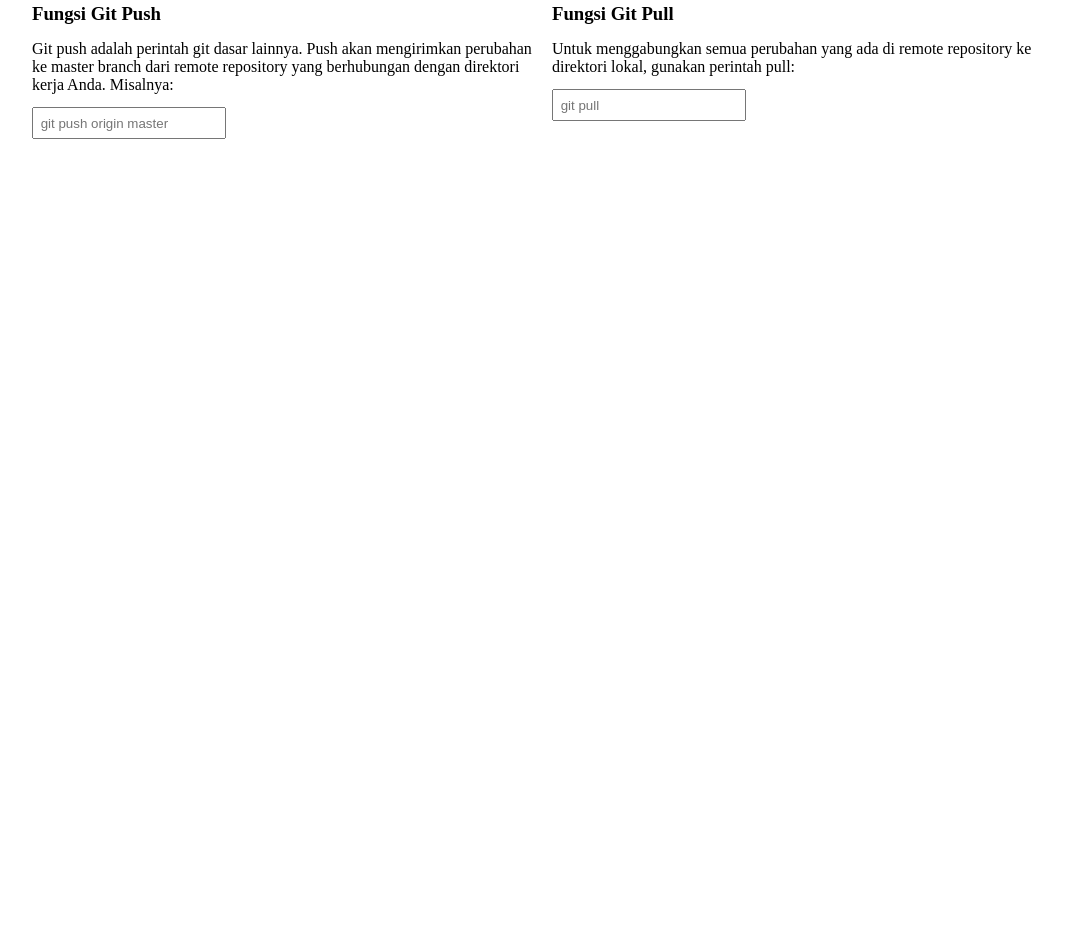
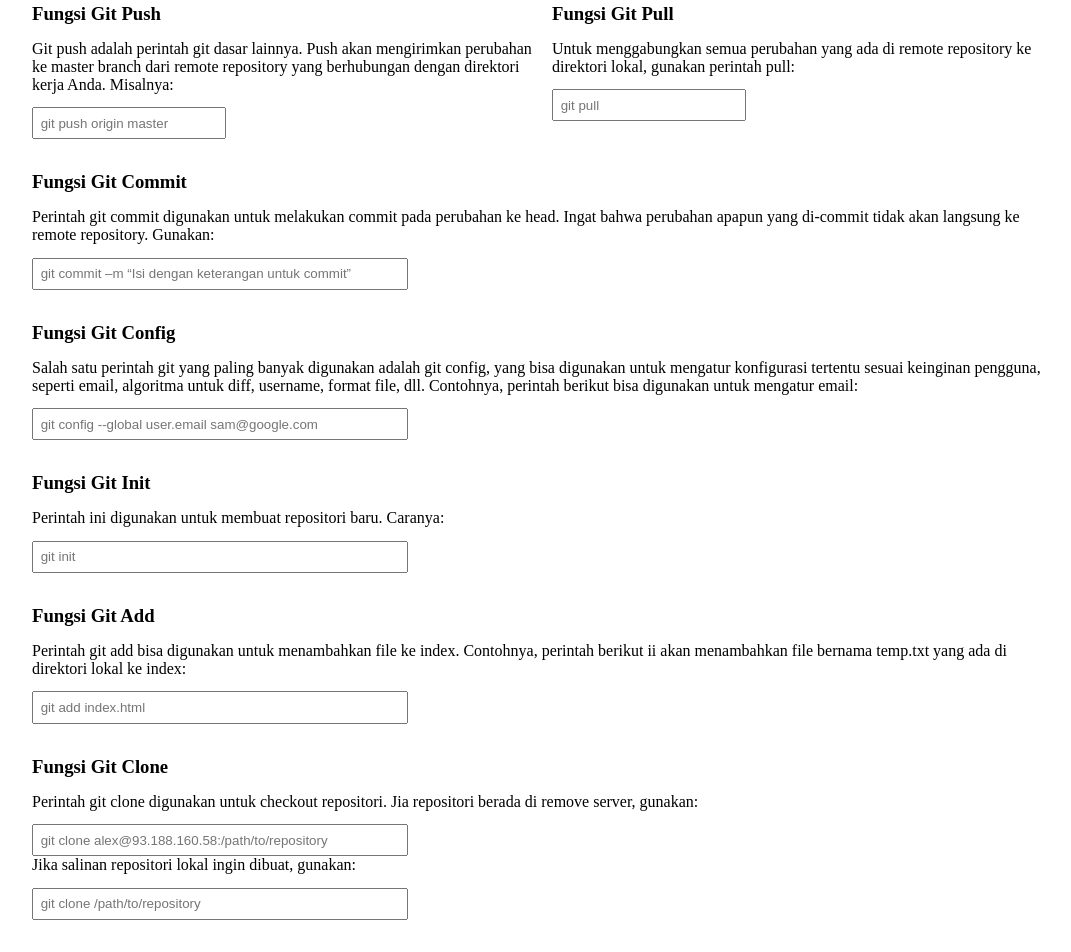
Before and after one commit to cvncerboy/belajar-git, a plain HTML site: page index.html in a window 1280 px wide. Shown: the part 231-1183 px from the top of the page, without its empty margins (96-1167 px from the left). Before the commit the page ends 800 px from the top, so only its background shows below. Drawn offline with Linux system fonts and the light colour scheme.

Commit message:
add another gits

```diff
--- a/index.html
+++ b/index.html
@@ -37,6 +37,47 @@
             </form>
             </div>
         </section>
+        <section>
+            <h3 class="sectionTitle">Fungsi Git Commit</h3>
+            <p class="sectionParagraph">Perintah git commit digunakan untuk melakukan commit pada perubahan ke head. Ingat bahwa perubahan apapun yang di-commit tidak akan langsung ke remote repository. Gunakan:</p>
+            <form>
+                <input type="text" placeholder="git commit –m “Isi dengan keterangan untuk commit”" class="formInput">
+            </form>
+        </section>
+        <section>
+            <h3 class="sectionTitle">Fungsi Git Config</h3>
+            <p class="sectionParagraph">Salah satu perintah git yang paling banyak digunakan adalah git config, yang bisa digunakan untuk mengatur konfigurasi tertentu sesuai keinginan pengguna, seperti email, algoritma untuk diff, username, format file, dll. Contohnya, perintah berikut bisa digunakan untuk mengatur email:</p>
+            <form>
+                <input type="text" placeholder="git config --global user.email sam@google.com" class="formInput">
+            </form>
+        </section>
+        <section>
+            <h3 class="sectionTitle">Fungsi Git Init</h3>
+            <p class="sectionParagraph">Perintah ini digunakan untuk membuat repositori baru. Caranya:</p>
+            <form>
+                <input type="text" placeholder="git init" class="formInput">
+            </form>
+        </section>
+        <section>
+            <h3 class="sectionTitle">Fungsi Git Add</h3>
+            <p class="sectionParagraph">Perintah git add bisa digunakan untuk menambahkan file ke index. Contohnya, perintah berikut ii akan menambahkan file bernama temp.txt yang ada di direktori lokal ke index:</p>
+            <form>
+                <input type="text" placeholder="git add index.html" class="formInput">
+            </form>
+        </section>
+        <section>
+            <h3 class="sectionTitle">Fungsi Git Clone</h3>
+            <p class="sectionParagraph">Perintah git clone digunakan untuk checkout repositori. Jia repositori berada di remove server, gunakan:
+            </p>
+            <form>
+                <input type="text" placeholder="git clone alex@93.188.160.58:/path/to/repository" class="formInput">
+            </form>
+            <p class="sectionParagraph">Jika salinan repositori lokal ingin dibuat, gunakan:
+            </p>
+            <form>
+                <input type="text" placeholder="git clone /path/to/repository" class="formInput">
+            </form>
+        </section>
     </div>
 </body>
 </html>
--- a/style.css
+++ b/style.css
@@ -39,4 +39,5 @@ section {
 .formInput {
     padding: .50em;
     margin-top: 1em;
+    width: 35%;
 }
```
